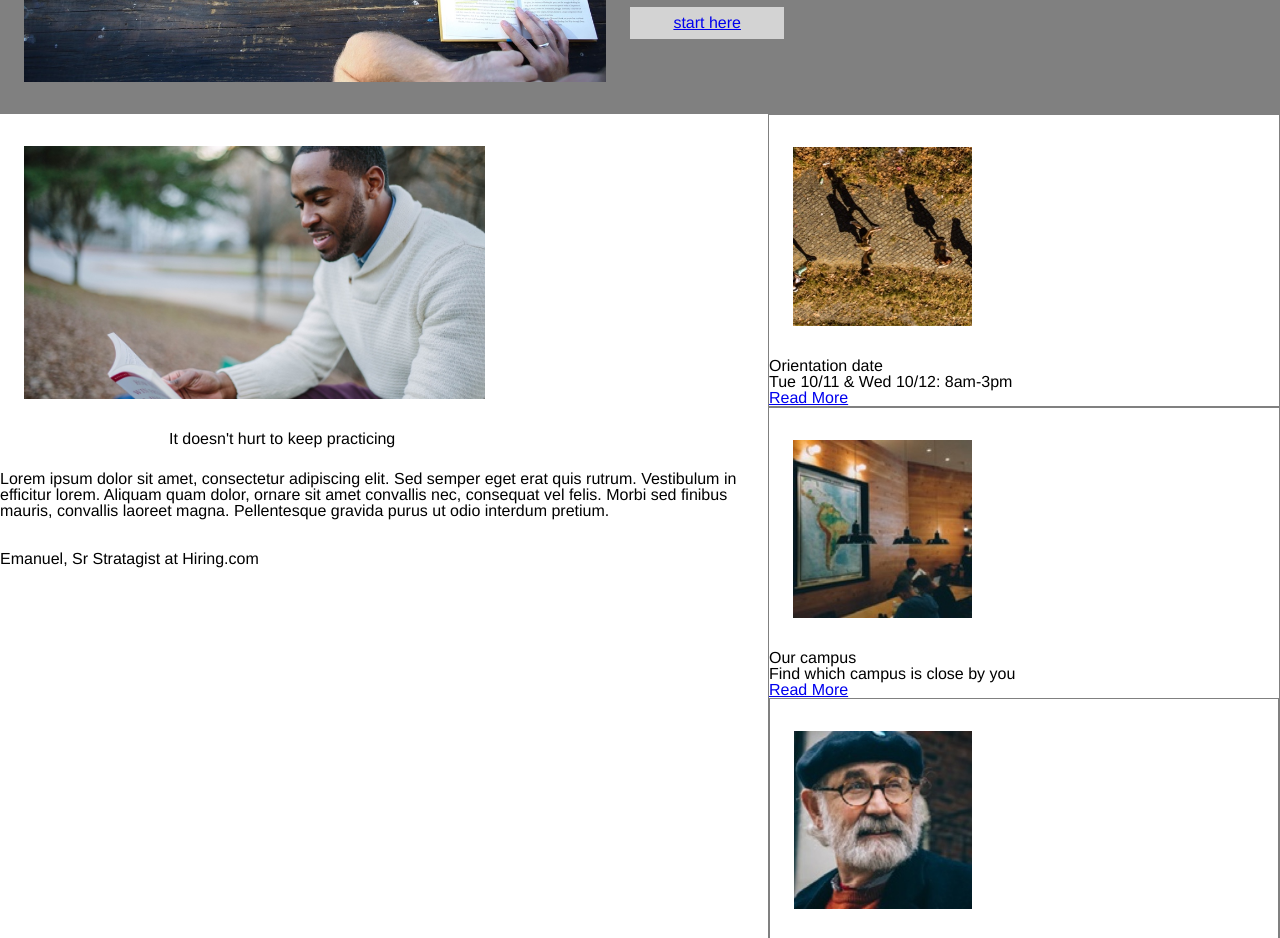
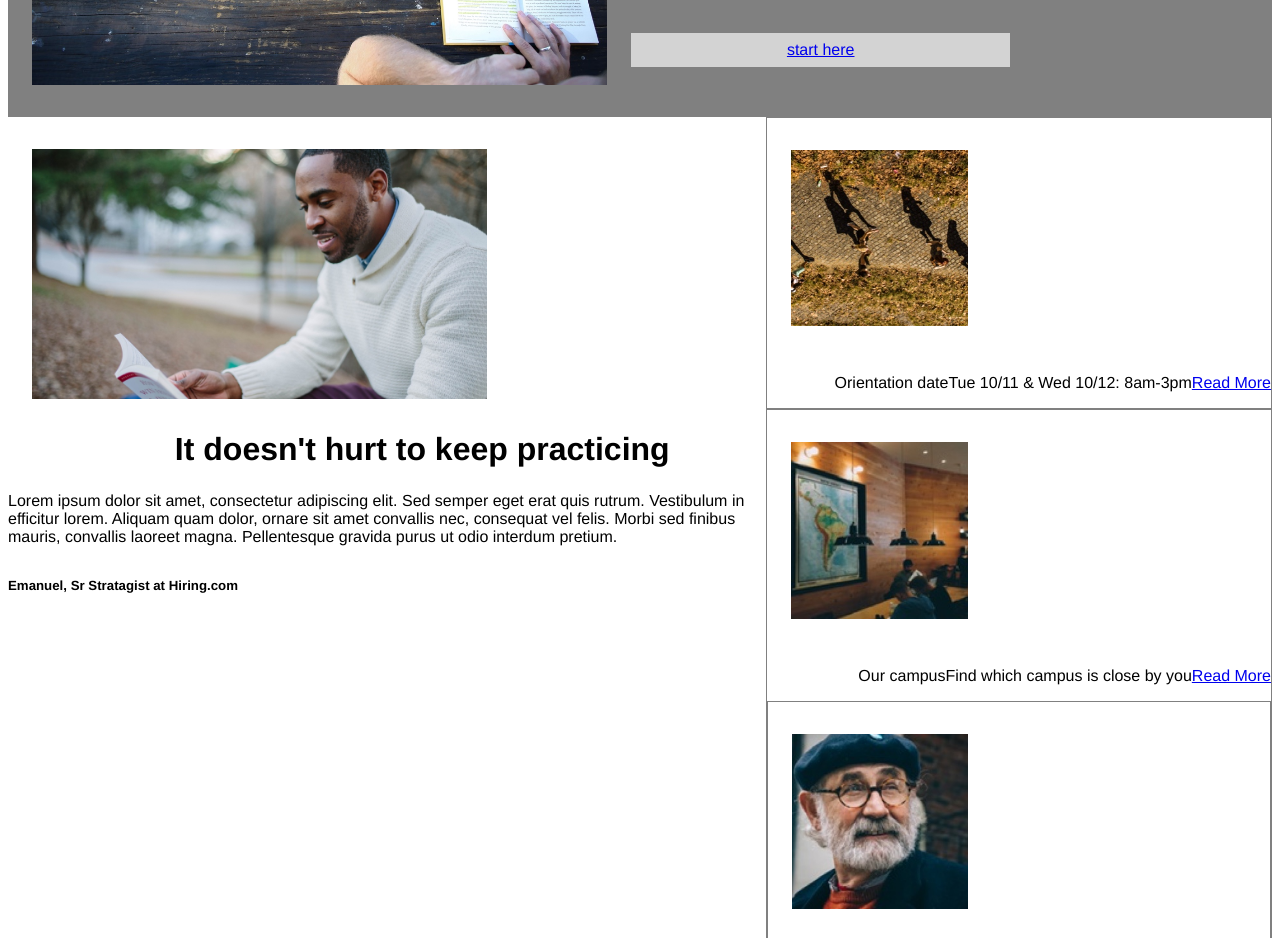
Before and after one commit to joshdeo/Capstone, a plain HTML site: page index.html in a window 1280 px wide. Shown: the part 444-1382 px from the top of the page. Drawn offline with Linux system fonts and the light colour scheme; files whose address does not match are found by name.

Commit message:
sidebar changes

```diff
--- a/index.html
+++ b/index.html
@@ -3,7 +3,7 @@
   <head>
     <meta charset="utf-8">
     <title>ColmarAcademy</title>
-    <link rel="stylesheet" href="./resources/stylesheet/reset.css">
+
     <link rel="stylesheet" href="./resources/stylesheet/stylesheet.css">
   </head>
 
@@ -62,20 +62,26 @@
   <div class="sidebar">
     <div class="side1">
       <img src=".\resources\images\information-orientation.jpg" alt="">
+      <div class="sidetext">
         <p>Orientation date</p>
         <p>Tue 10/11 & Wed 10/12: 8am-3pm</p>
         <a href="#"><p>Read More</p></a>
     </div>
+    </div>
     <div class="side2">
       <img src=".\resources\images\information-campus.jpg" alt="">
+      <div class="sidetext">
         <p>Our campus</p>
         <p>Find which campus is close by you</p>
         <a href="#"><p>Read More</p></a>
+      </div>
     <div class="side3">
       <img src=".\resources\images\information-guest-lecture.jpg" alt="">
+      <div class="sidetext">
         <p>Our guest lecture</p>
         <p>Join a keynote with Oliver Sack about music in medical treatment</p>
         <a href="#"><p>Read More</p></a>
+    </div>
     </div>
     </div>
   </div>
--- a/resources/stylesheet/stylesheet.css
+++ b/resources/stylesheet/stylesheet.css
@@ -70,7 +70,7 @@ ul li {
 .button {
   text-align: center;
   color: white;
-  width: 40%;
+  width: 100%;
   margin: 3rem 0rem;
   padding: 0.5rem 0rem;
   border: 0px solid red;
@@ -131,6 +131,11 @@ ul li {
 .sidebar img {
   width: 35%;
   height: auto;
+}
+
+.sidetext {
+  display: flex;
+  justify-content: flex-end;
 }
 
 /*SECOND LAST*/
```
Lines whose indentation alone changed are shown as unchanged.
